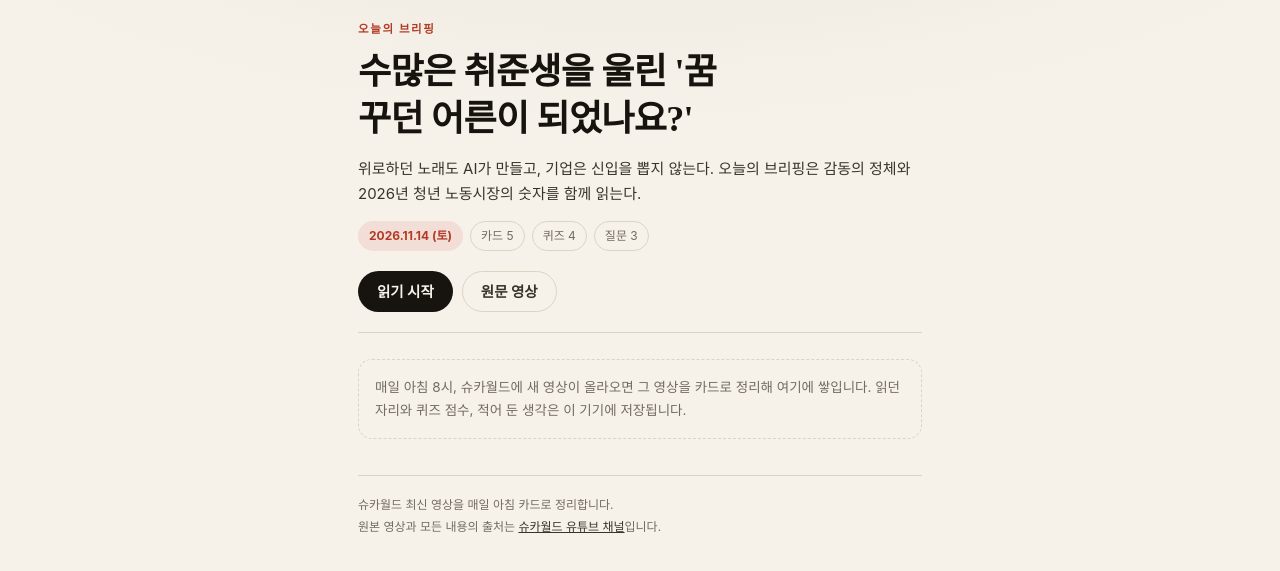
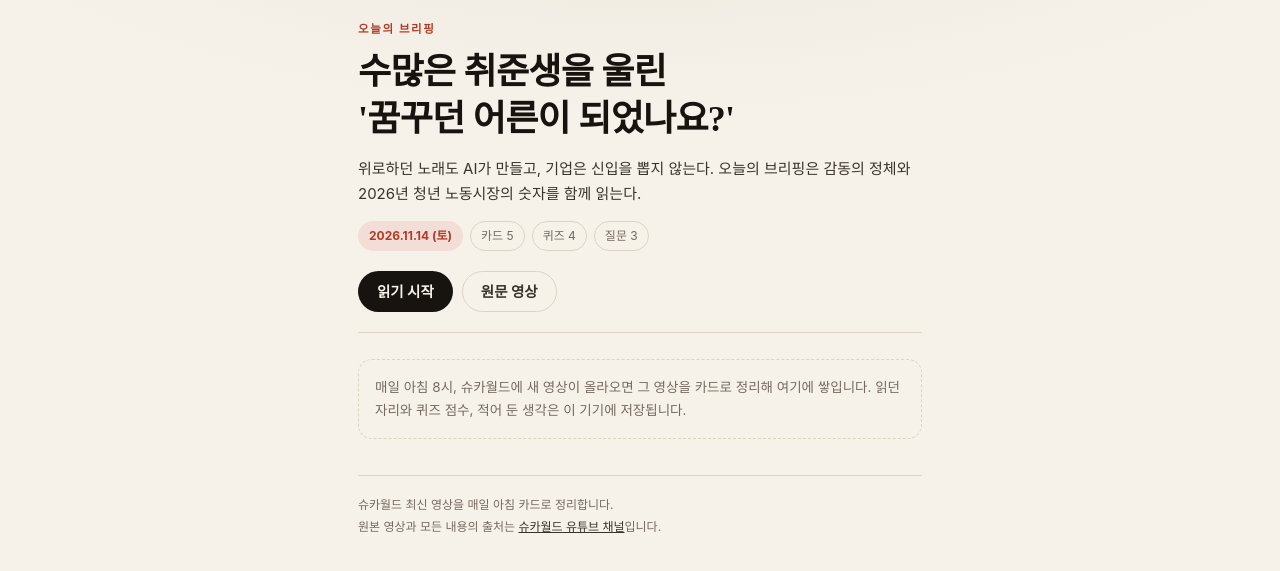
Before and after one commit to seowookim08/morning-briefing, a plain HTML site: page index.html in a window 1280 px wide. Shown: the part 57-628 px from the top of the page. Drawn offline with Linux system fonts and the light colour scheme.

Commit message:
한글 줄바꿈 처리 (keep-all + overflow-wrap)

```diff
--- a/assets/style.css
+++ b/assets/style.css
@@ -57,6 +57,8 @@ body {
   font-family: var(--sans);
   font-size: 16px;
   line-height: 1.65;
+  word-break: keep-all;
+  overflow-wrap: anywhere;
   -webkit-font-smoothing: antialiased;
   text-rendering: optimizeLegibility;
   padding-bottom: env(safe-area-inset-bottom);
```
